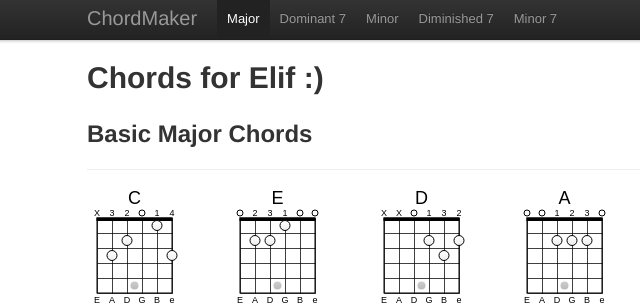
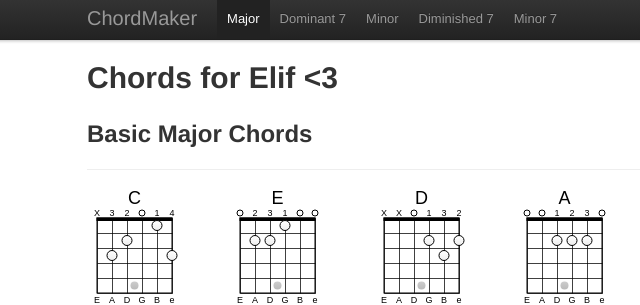
Before and after one commit to abelnation/chordmaker, a plain HTML site: page elif.html in a window 1280 px wide. Shown: the top 305 px of the page, 83-723 px from the left. Drawn offline with Linux system fonts and the light colour scheme.

Commit message:
heart added

```diff
--- a/elif.html
+++ b/elif.html
@@ -75,7 +75,7 @@
 
   <div class="container" style="padding-top: 60px;">
 
-    <h1 style="margin-bottom: 20px;">Chords for Elif :)</h1>
+    <h1 style="margin-bottom: 20px;">Chords for Elif &lt;3</h1>
 
     <section id="Major">
       <div class="page-header">
```
